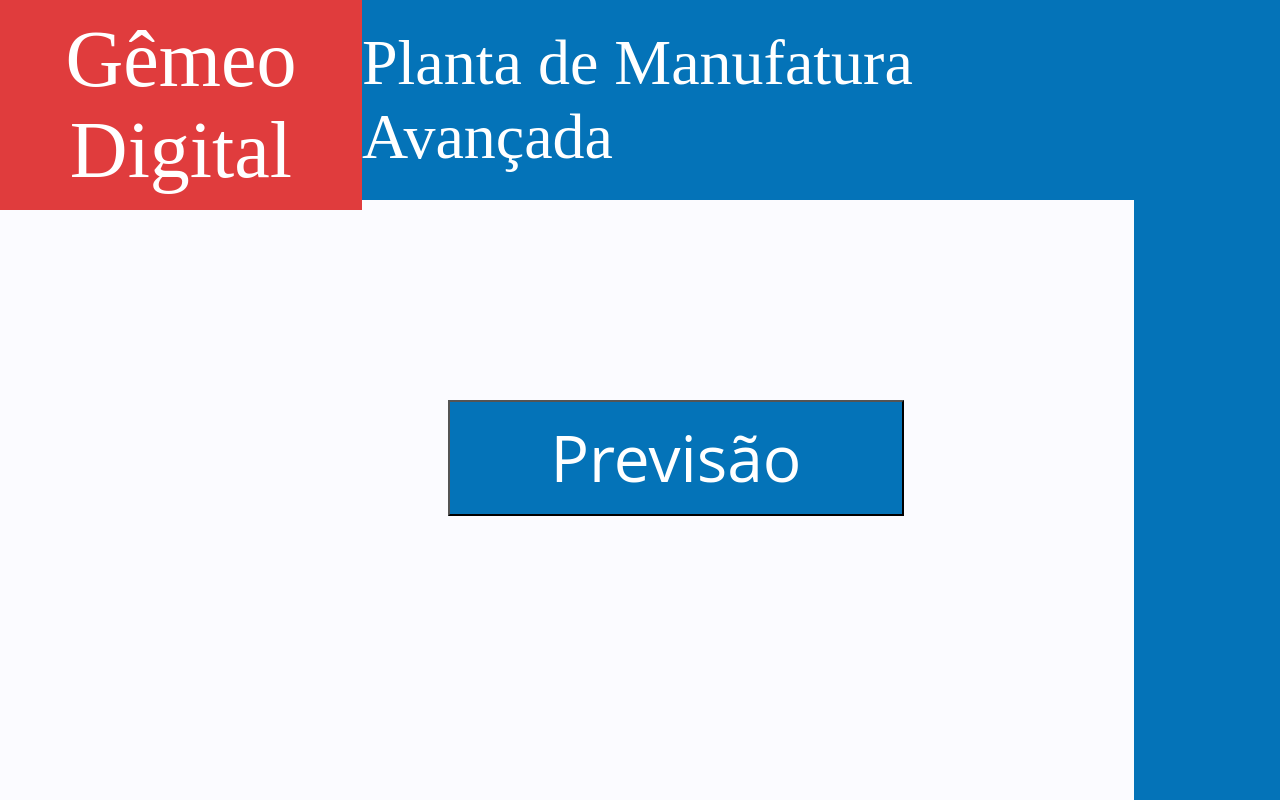
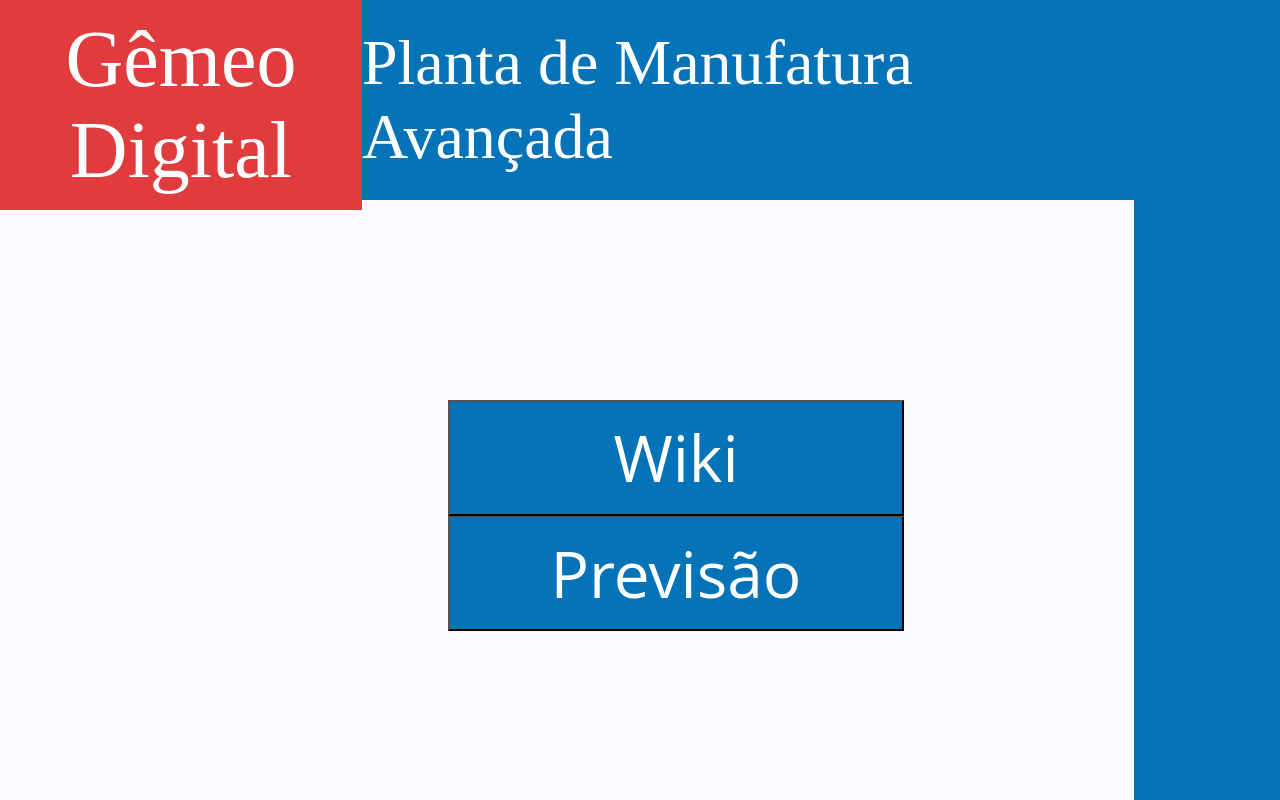
Before and after one commit to nina0-0nina/digital_twin_webapp, a Next.js app: page / in a window 1280 px wide. Built offline with nearby package versions, Linux system fonts and the light colour scheme.

Commit message:
Criação da tela previsao

```diff
--- a/components/Menu.jsx
+++ b/components/Menu.jsx
@@ -1,4 +1,5 @@
 import stylesLayout from '../src/styles/Layout.module.css'
+import Link from "next/link";
 
 export default function Menu() {
     return (
@@ -10,8 +11,13 @@ export default function Menu() {
             </div>
 
             <div className={stylesLayout.wrapper}>
-                <button className={stylesLayout.button}>Wiki</button>
-                <button className={stylesLayout.button}>Previsão</button>
+                <Link href={``}>
+                    <button className={stylesLayout.button}>Wiki</button>
+                </Link>
+                <Link href={`Previsao`}>
+                    <button className={stylesLayout.button}>Previsão</button>
+                </Link>
+
             </div>
         </div>
 
--- a/src/pages/index.jsx
+++ b/src/pages/index.jsx
@@ -1,11 +1,9 @@
 import Menu from "../../components/Menu";
-import Previsao from "../../components/Previsao";
 
 export default function Home() {
     return (
         <div>
-            {/* <Menu></Menu> */}
-            <Previsao></Previsao>
+            <Menu></Menu>
         </div>
     )
 }
```
Also changed, not shown: src/pages/Previsao.jsx (added, +10 -0 lines).
